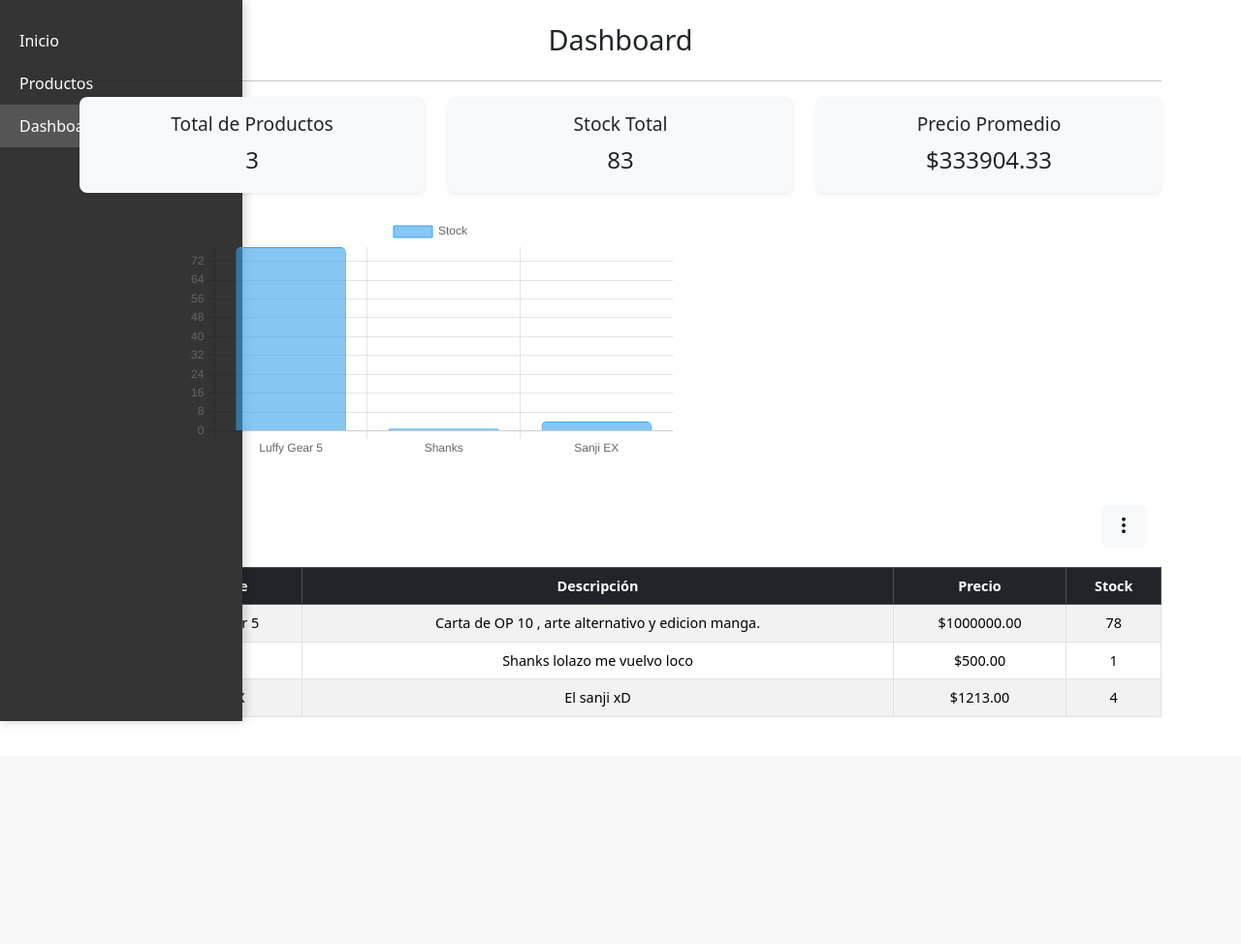
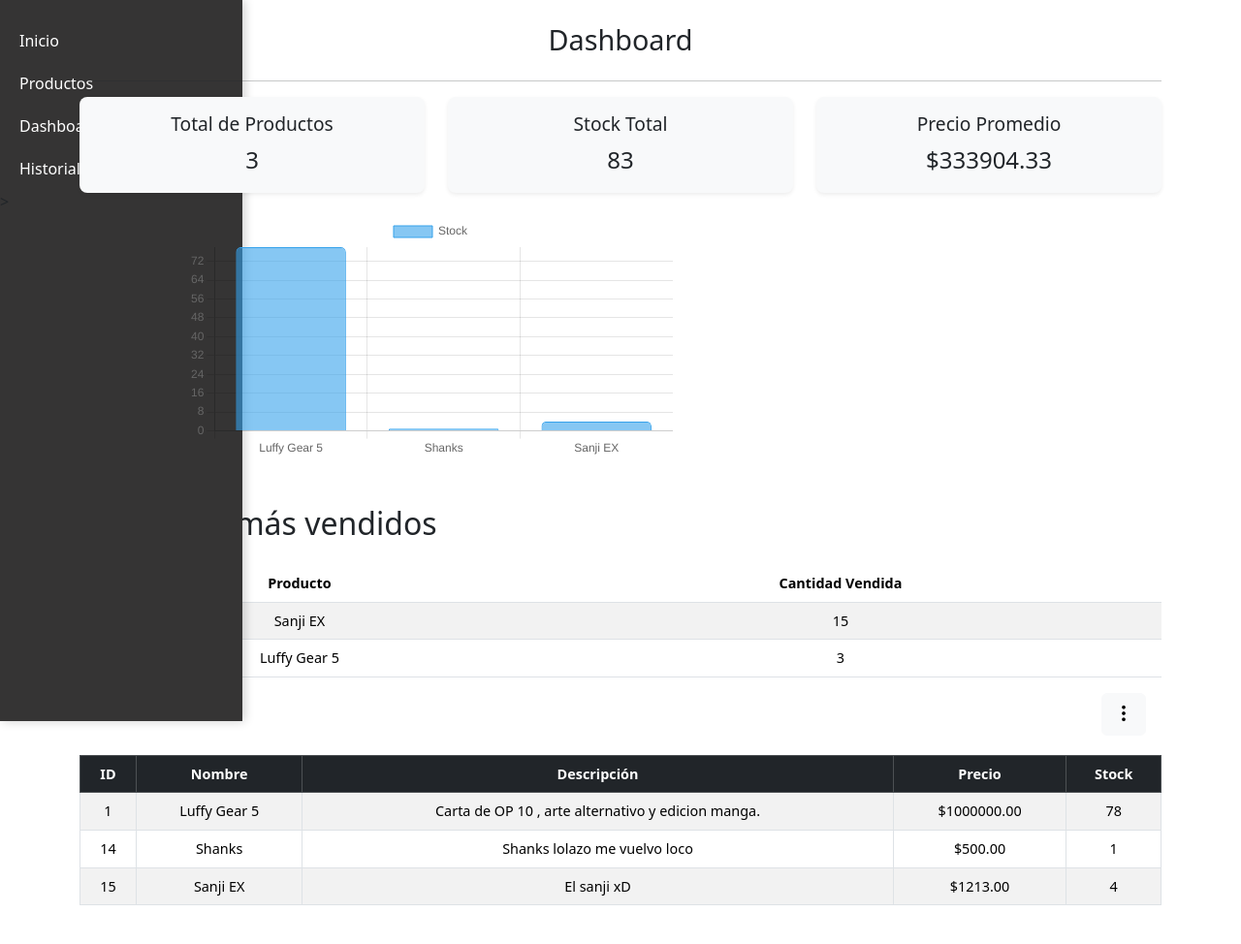
Before and after one commit to Bukksy/TecnicasLUL, a Django app: page /resumeninventario/ in a window 1280 px wide. Shown: the part 56-1030 px from the top of the page at 97% size. Before the commit the page ends 802 px from the top, so only its background shows below. Run offline with Django 5.2, Linux system fonts and the light colour scheme; a user stored in the database is signed in; data comes from the database, SQL or seed files in the repository; both versions use the stored data as it was after the commit; some web fonts are replaced.

Commit message:
Optimizacion del boton de comprar e implementacion de ventas al dashboard

```diff
--- a/Home/templates/resumenInventario.html
+++ b/Home/templates/resumenInventario.html
@@ -11,31 +11,31 @@
     <link rel="stylesheet" href="https://cdn.jsdelivr.net/npm/bootstrap-icons@1.10.5/font/bootstrap-icons.css">
 
     <style>
-        /* Reducción del espacio del gráfico */
+        /* Style del gráfico */
         .chart-container {
             position: relative;
-            height: 250px; /* Menos altura para el gráfico */
-            width: 80%; /* Ajuste para que no ocupe tanto espacio */
+            height: 250px;
+            width: 80%;
             margin: 0 auto;
         }
 
         /* Estilo minimalista de las tarjetas */
         .card {
-            box-shadow: 0 4px 6px rgba(0, 0, 0, 0.1); /* Sombra más ligera */
+            box-shadow: 0 4px 6px rgba(0, 0, 0, 0.1);
             border: none;
-            border-radius: 8px; /* Bordes redondeados */
+            border-radius: 8px;
         }
 
         .card-body {
-            padding: 1rem; /* Menos espacio dentro de la tarjeta */
+            padding: 1rem;
         }
 
         .card-title {
-            font-size: 1.2rem; /* Tamaño de texto más pequeño */
+            font-size: 1.2rem;
         }
 
         .title {
-            font-size: 1.8rem; /* Titulo más pequeño */
+            font-size: 1.8rem;
             text-align: center;
         }
 
@@ -87,9 +87,10 @@
 
     <!-- Barra Lateral -->
     <div class="sidebar">
-        <a href="#">Inicio</a>
-        <a href="{% url 'productos_views' %}">Productos</a>
-        <a href="{% url 'resumenInventario' %}" class="activo">Dashboard</a>
+        <a href="{% url 'inicio' %}" {% if request.path == '/inicio/' %}class="activo"{% endif %}>Inicio</a>
+        <a href="{% url 'productos_views' %}" {% if request.path == '/productos/' %}class="activo"{% endif %}>Productos</a>
+        <a href="{% url 'resumenInventario' %}" {% if request.path == '/resumen-inventario/' %}class="activo"{% endif %}>Dashboard</a>
+        <a href="{% url 'historial_ordenes' %}" {% if request.path == '/resumen-inventario/' %}class="activo"{% endif %}>Historial de ordenes</a>></a>
     </div>
 
     <!-- Contenido Principal -->
@@ -129,9 +130,28 @@
         <div class="chart-container mb-5">
             <canvas id="graficoStock"></canvas>
         </div>
+        <h2 class="mb-4">Productos más vendidos</h2>
 
-        <!-- Tabla de productos -->
-        <!-- Tabla de productos con botón de exportación -->
+<table class="table table-striped">
+    <thead>
+        <tr>
+            <th>Producto</th>
+            <th>Cantidad Vendida</th>
+        </tr>
+    </thead>
+    <tbody>
+        {% for item in productos_mas_vendidos %}
+        <tr>
+            <td>{{ item.producto__nombre }}</td>
+            <td>{{ item.total_vendidos }}</td>
+        </tr>
+        {% empty %}
+        <tr>
+            <td colspan="2">No hay ventas registradas todavía.</td>
+        </tr>
+        {% endfor %}
+    </tbody>
+</table>
 <div class="table-responsive">
     <!-- Menú de 3 puntitos arriba a la derecha -->
     <div class="d-flex justify-content-end mb-2 me-3">
--- a/Home/views.py
+++ b/Home/views.py
@@ -4,7 +4,7 @@ from django.shortcuts import render, redirect
 from django.contrib.auth import authenticate, login as auth_login, logout
 from django.contrib import messages
 from django.contrib.auth.decorators import login_required
-from Productos.models import Producto
+from Productos.models import Producto, DetalleOrden
 from django.db.models import Avg, Sum
 import json
 
@@ -46,6 +46,13 @@ def resumenInventario(request):
 
     labels = json.dumps([p.nombre for p in productos])
     datos_stock = json.dumps([p.stock for p in productos])
+    productos_mas_vendidos = (
+        DetalleOrden.objects
+        .values('producto__nombre')
+        .annotate(total_vendidos=Sum('cantidad'))
+        .order_by('-total_vendidos')[:5]
+    )
+
 
     context = {
         'productos': productos,
@@ -54,6 +61,7 @@ def resumenInventario(request):
         'precio_promedio': round(precio_promedio, 2),
         'labels': labels,
         'datos_stock': datos_stock,
+        'productos_mas_vendidos': productos_mas_vendidos
     }
 
     return render(request, 'resumenInventario.html', context)
--- a/Productos/urls.py
+++ b/Productos/urls.py
@@ -2,7 +2,7 @@ from django.urls import path
 from . import views
 
 urlpatterns = [
-    path(' ', views.productos_view, name="productos_views"),
+    path('', views.productos_view, name="productos_views"),
     path('agregar/', views.agregar, name='agregar'),
     path('editar/', views.editar, name='editar'),
     path('editar/<int:id>/', views.editar_producto, name='editar_producto'),
@@ -12,5 +12,7 @@ urlpatterns = [
     path('carrito/quitar/<int:item_id>/', views.quitar_del_carrito, name='quitar_del_carrito'),
     path('carrito/finalizar/', views.finalizar_compra, name='finalizar_compra'),
     path('historial/', views.historial_ordenes, name='historial_ordenes'),
+    path('limpiar-historial/', views.limpiar_historial_compras, name='limpiar_historial'),
+
 
 ]
```
Also changed, not shown: Productos/templates/historial_ordenes.html (+6 -1 lines), Productos/templates/productos_views.html (+50 -3 lines), Productos/views.py (+25 -3 lines), db.sqlite3.
